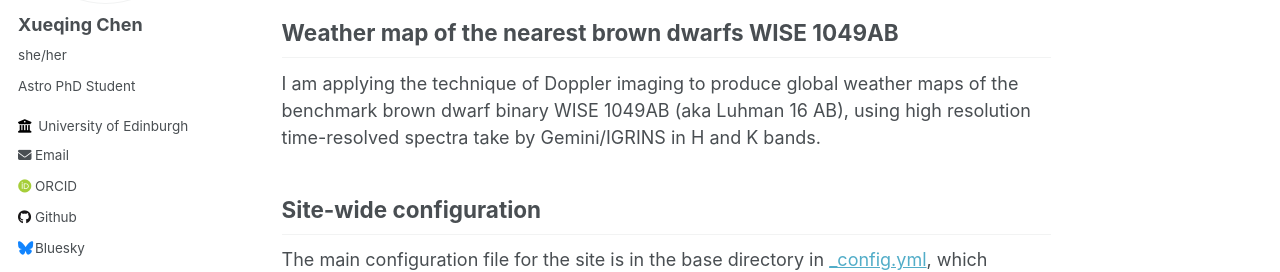
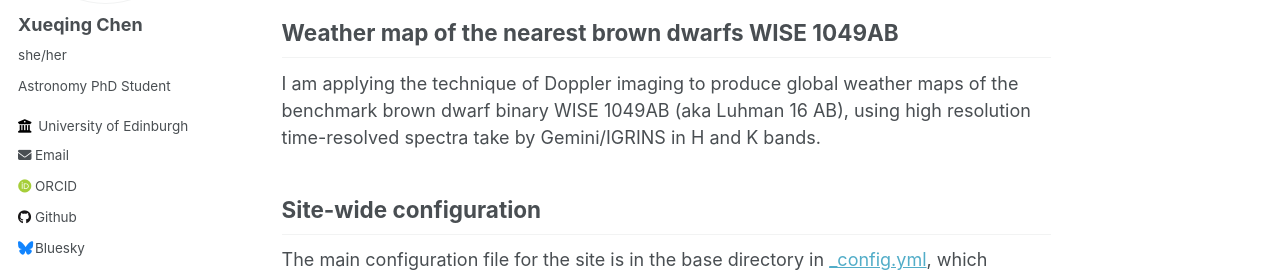
Before and after one commit to alphalyncis/alphalyncis.github.io, a Jekyll site: the page built from _pages/about.md, in a window 1280 px wide. Shown: the part 282-554 px from the top of the page. Built offline with Jekyll 4.4.1, drawn with Linux system fonts in a browser that asks for light colours; some web fonts are replaced.

```diff
--- a/_config.yml
+++ b/_config.yml
@@ -24,7 +24,7 @@ author:
   avatar           : "profilepic.png"
   name             : "Xueqing Chen"
   pronouns         : "she/her"
-  bio              : "Astro PhD Student"
+  bio              : "Astronomy PhD Student"
   employer         : "University of Edinburgh"
   uri              : # URL
   email            : "xueqing.chen@ed.ac.uk"
@@ -44,7 +44,7 @@ author:
   stackoverflow    : # User number or user number and name (i.e., use "1" or "1/jeff-atwood")
 
   # Social media
-  bluesky          : "bsky.app" # Replace this with you Bluesky username
+  bluesky          : "xqchen.bsky.social" # Replace this with you Bluesky username
   linkedin         : # Username
 
 
```
